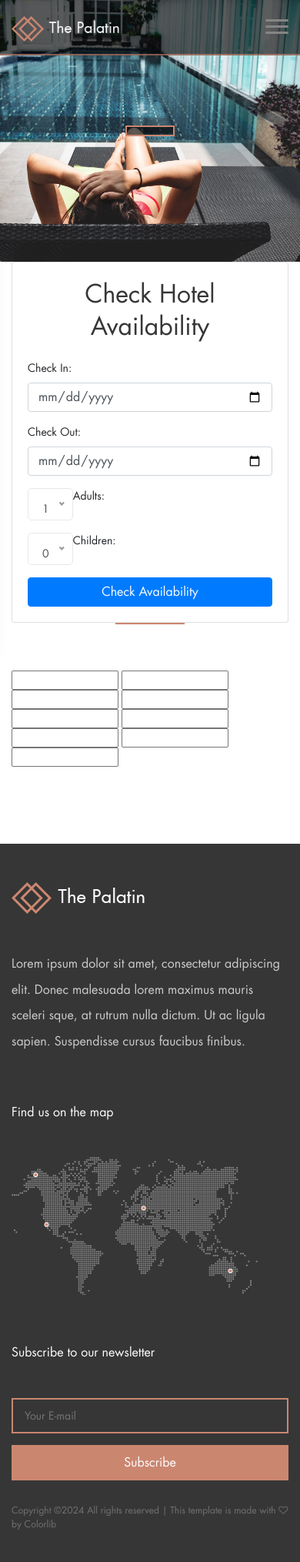
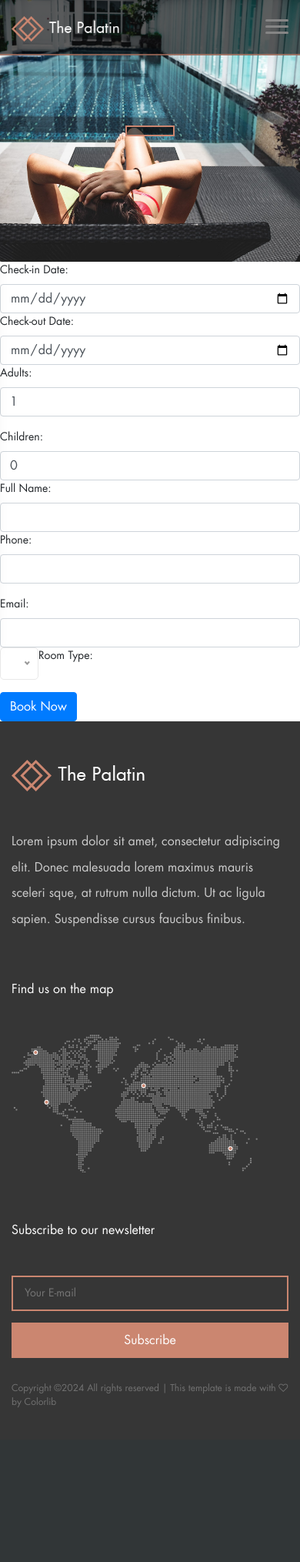
Before and after one commit to AstxMargaryan/Hotel-reservation, a Django app: template src/templates/hotel_detail.html in a window 390 px wide. Shown: the whole page at 77% size. After the commit the page ends 1829 px from the top, so only its background shows below. Run offline with Django 5.2, Linux system fonts and the light colour scheme; the template is opened without the code that fills it, so the values that code supplies are empty; some libraries are stand-ins or nearby versions; some web fonts are replaced.

Commit message:
correct booking

```diff
--- a/src/hotels/models/booking.py
+++ b/src/hotels/models/booking.py
@@ -39,7 +39,8 @@
 
 @admin.register(Booking)
 class BookingAdmin(admin.ModelAdmin):
-    list_display = ['get_user_info', 'total', 'total', 'payment_status']
+    list_display = ['full_name', 'total', 'check_in_date', 'check_out_date', 'total_days', 'num_adults', 'num_children',
+                    'hotel', 'room_type', 'payment_status']
 
     def get_user_info(self, obj):
         return "{} {}".format(obj.user.first_name, obj.user.last_name, obj.user.username)
--- a/src/hotels/models/guest.py
+++ b/src/hotels/models/guest.py
@@ -16,7 +16,7 @@
 
 @admin.register(Guest)
 class GuestAdmin(admin.ModelAdmin):
-    list_display = ['get_user_info', 'address', 'phone_number', 'date_of_birth']
+    list_display = ['id', 'get_user_info', 'address', 'phone_number', 'date_of_birth']
 
     def get_user_info(self, obj):
         return "{} {}".format(obj.user.first_name, obj.user.last_name, obj.user.username)
--- a/src/hotels/urls.py
+++ b/src/hotels/urls.py
@@ -20,21 +20,22 @@
 from .api.guest_register import guest_register
 from .api.hotel_manager_register import hotel_manager_register
 from .api.hotel import get_hotel_list, hotel_detail
-from .api.check_availability import check_hotel_availability, add_to_selection
-from .api.login import login_view
+from .api.check_availability import check_hotel_availability
+from .api.login import login_view, log_out
+from .api.booking import booking
 
 urlpatterns = [
     path('admin/', admin.site.urls),
     path('login/', login_view),
+    path('logout', log_out),
     path('choose/role/', index2),
     path('guest/register/', guest_register),
     path('manager/register/', hotel_manager_register),
     path('api/home/', home_page),
-    path('api/hotels/', get_hotel_list),
     path('api/hotels/', get_hotel_list, name = 'hotel_list'),
     path('api/detail/<id>', hotel_detail, name="hotel_detail"),
     path('check-room-availability/', check_hotel_availability, name='check_hotel_availability'),
-    path('add_to_selection', add_to_selection)
+    path('api/booking/', booking)
 
 
 
--- a/src/templates/hotel_detail.html
+++ b/src/templates/hotel_detail.html
@@ -136,66 +136,70 @@
     <!-- ##### Breadcumb Area End ##### -->
 
     <!-- ##### Book Now Area Start ##### -->
-<div class="container">
-    <div class="row justify-content-center">
-        <div class="col-md-8">
-            <div class="card">
-                <div class="card-body">
-                    <h2 class="card-title text-center mb-4">Check Hotel Availability</h2>
-                    <form action="{% url 'check_hotel_availability' %}" method="POST">
-                        {% csrf_token %}
-                        <div class="form-row">
-                            <div class="form-group col-md-3">
-                                <label for="check_in">Check In:</label>
-                                <input type="date" id="check_in" name="check_in" class="form-control" required>
-                            </div>
-                            <div class="form-group col-md-3">
-                                <label for="check_out">Check Out:</label>
-                                <input type="date" id="check_out" name="check_out" class="form-control" required>
-                            </div>
-                            <div class="form-group col-md-3">
-                                <label for="adults">Adults:</label>
-                                <select id="adults" name="adults" class="form-control" required>
-                                    <option value="1">1</option>
-                                    <option value="2">2</option>
-                                    <option value="3">3</option>
-                                    <option value="4">4</option>
-                                </select>
-                            </div>
-                            <div class="form-group col-md-3">
-                                <label for="children">Children:</label>
-                                <select id="children" name="children" class="form-control" required>
-                                    <option value="0">0</option>
-                                    <option value="1">1</option>
-                                    <option value="2">2</option>
-                                    <option value="3">3</option>
-                                </select>
-                            </div>
-                        </div>
-                        <button type="submit" class="btn btn-primary btn-block">Check Availability</button>
-                    </form>
-                </div>
-            </div>
+
+{% if error_message %}
+<div class="alert alert-danger" role="alert">
+    {{ error_message }}
+</div>
+{% endif %}
+
+
+<!-- Booking form -->
+<form method="post" action="/api/booking/" class="needs-validation" novalidate>
+    {% csrf_token %}
+    <input type="hidden" name="user_id" value="{{ user_id }}">
+    <input type="hidden" name="hotel_id" value="{{ hotel.id }}">
+
+    <!-- Your form inputs here -->
+    <div class="row mb-3">
+        <div class="col-md-4">
+            <label for="check_in_date" class="form-label">Check-in Date:</label>
+            <input type="date" class="form-control" id="check_in_date" name="check_in_date" required>
+        </div>
+        <div class="col-md-4">
+            <label for="check_out_date" class="form-label">Check-out Date:</label>
+            <input type="date" class="form-control" id="check_out_date" name="check_out_date" required>
+        </div>
+        <div class="col-md-4">
+            <label for="num_adults" class="form-label">Adults:</label>
+            <input type="number" class="form-control" id="num_adults" name="num_adults" value="1" min="1" required>
         </div>
     </div>
-</div>
-    <!-- ##### Book Now Area End ##### -->
 
-    <!-- ##### Rooms Area Start ##### -->
-    <section class="rooms-area section-padding-0-100">
-        <div class="container">
-            <div class="row justify-content-center">
-                <div class="col-12 col-lg-6">
-                    <div class="section-heading text-center">
-                        <div class="line-"></div>
-                        <!-- Hotel Name -->
-                        <p>{{hotel.description}}</p>
-                    </div>
-                </div>
-            </div>
+    <div class="row mb-3">
+        <div class="col-md-4">
+            <label for="num_children" class="form-label">Children:</label>
+            <input type="number" class="form-control" id="num_children" name="num_children" value="0" min="0" required>
+        </div>
+        <div class="col-md-4">
+            <label for="full_name" class="form-label">Full Name:</label>
+            <input type="text" class="form-control" id="full_name" name="full_name" required>
+        </div>
+        <div class="col-md-4">
+            <label for="phone" class="form-label">Phone:</label>
+            <input type="tel" class="form-control" id="phone" name="phone" required>
+        </div>
+    </div>
 
+    <div class="row mb-3">
+        <div class="col-md-6">
+            <label for="email" class="form-label">Email:</label>
+            <input type="email" class="form-control" id="email" name="email" required>
+        </div>
+        <div class="col-md-6">
+            <label for="room_type" class="form-label">Room Type:</label>
+            <select name="room_type_id" id="room_type" class="form-select" required>
+                {% for room_type in room_types %}
+                <option value="{{ room_type.id }}">{{ room_type.type }} - ${{ room_type.price_per_night }}/night</option>
+                {% endfor %}
+            </select>
+        </div>
+    </div>
 
-<!-- Inside the rooms area section -->
+    <button type="submit" class="btn btn-primary">Book Now</button>
+</form>
+
+<!-- Room type loop -->
 <div class="row">
     {% for room_type in room_types %}
     <div class="col-12 col-md-6 col-lg-4">
@@ -205,27 +209,17 @@
                 <p>Capacity: {{ room_type.room_capacity }}</p>
                 <p class="price-area">Price: ${{ room_type.price_per_night }}/night</p>
                 <p>Number of Beds: {{ room_type.number_of_beds }}</p>
+                <input type="text" name="room_type_id" value="{{ room_type.id }}">
             </div>
-            <!-- Book Room Button -->
-            <a href="#" class="book-room-btn btn palatin-btn">Book Room</a>
         </div>
     </div>
     {% endfor %}
 </div>
 
-<!-- Place these input fields where you need them -->
-<input type="text" value="{{ hotel.id }}" id="h_id">
-<input type="text" value="{{ hotel.name }}" id="hotel_name">
-<input type="text" value="{{ room_types.0.type }}" id="room_name">
-<input type="text" value="{{ room_types.0.price_per_night }}" id="room_price">
-<input type="text" value="{{ room_types.0.id }}" id="room_type">
-<input type="text" value="{{ checkin }}" id="checkin">
-<input type="text" value="{{ checkout }}" id="checkout">
-<input type="text" value="{{ adults }}" id="adults">
-<input type="text" value="{{ children }}" id="children">
 
 
-</div>
+<!-- Place these input fields where you need them -->
+
 
 
             </div>
--- a/src/templates/index.html
+++ b/src/templates/index.html
@@ -21,6 +21,7 @@
 </head>
 
 <body>
+
     <!-- Preloader -->
     <div class="preloader d-flex align-items-center justify-content-center">
         <div class="cssload-container">
@@ -106,11 +107,16 @@
                                                 <li><a href="blog.html">News</a></li>
                                                 <li><a href="contact.html">Contact</a></li>
                                                 <li><a href="elements.html">Elements</a></li>
+
                                             </ul>
                                         </div>
                                     </li>
                                     <li><a href="/api/hotels/">Hotels</a></li>
                                     <li><a href="contact.html">Contact</a></li>
+                                    <div class="menu-btn">
+                                    <a href="/logout" class="btn palatin-btn">Log out</a>
+                                    </div>
+
                                 </ul>
 
                                 <!-- Button -->
```
Also changed, not shown: src/hotels/api/authentication.py (+13 -17 lines), src/hotels/api/booking.py (added, +75 -0 lines), src/hotels/api/check_availability.py (+0 -34 lines), src/hotels/api/create_booking.py (deleted, +0 -55 lines), src/hotels/api/hotel.py (+11 -11 lines), src/hotels/api/login.py (+9 -5 lines), src/templates/booking_success.html (added, +14 -0 lines), src/templates/create_booking.html (added, +46 -0 lines), src/templates/error.html (added, +13 -0 lines).
